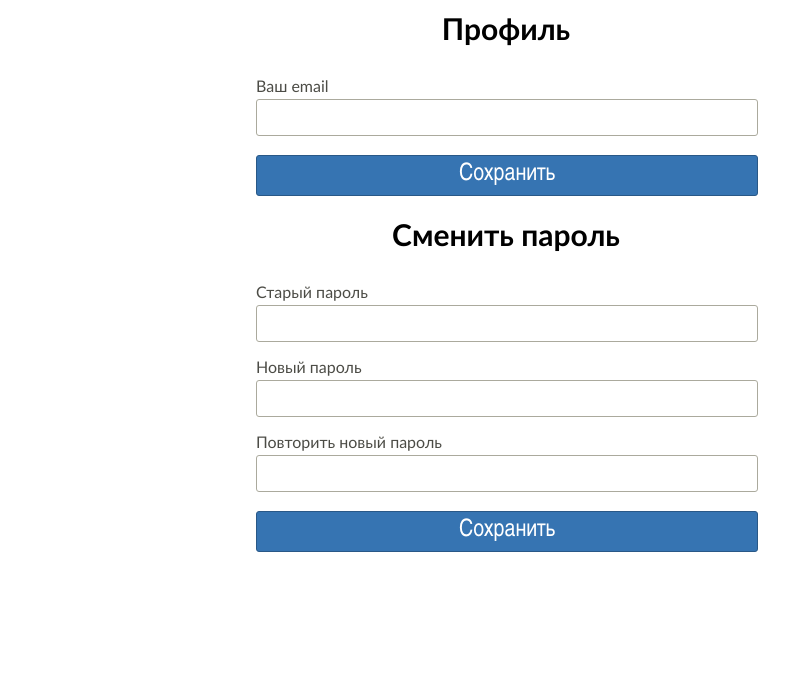
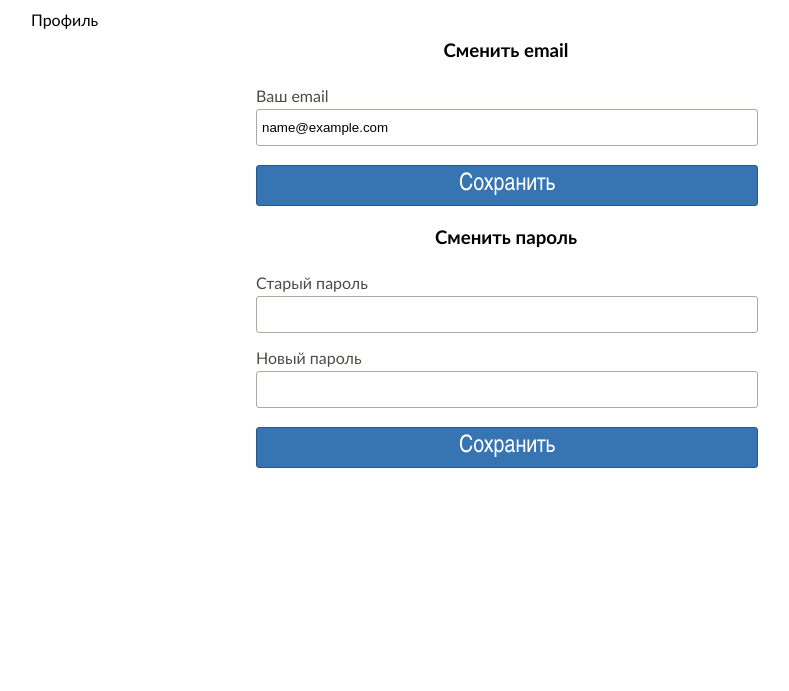
Before and after one commit to khmaksim/CollectionCoin, a Django app: a page that uses templates/base.html in a window 1280 px wide. Shown: the part 70-761 px from the top of the page, without its empty margins (134-923 px from the left). Run offline with Django 3.2, Linux system fonts and the light colour scheme; the visitor is signed in with stand-in values (Sample User, id 1).

Commit message:
Added navigation 'breadcrumb'. Changed Profile.

```diff
--- a/static/css/content/base.scss
+++ b/static/css/content/base.scss
@@ -17,19 +17,6 @@ body {
 /*-----------------------------------*\
                 #BASE
 \*-----------------------------------*/
-/* Headings */
-h2{
-    margin: 10px 0px 10px 5px;
-    font-size: 16px;
-    font-weight: normal;
-}
-h2 a{
-    text-decoration: none;
-    color: #4C4C46;
-}
-h2 a:hover{
-    text-decoration: underline;
-}
 ul {
   list-style: none;
 }
--- a/static/css/layouts/navigate.scss
+++ b/static/css/layouts/navigate.scss
@@ -1,21 +1,33 @@
 @import '../global-vars/locals';
 
-nav {
-}
-nav ul {
+#header_menu {
     margin: 0 50px;
 }
-nav li {
+#header_menu li {
     float: right;
     display: block;
     margin: 15px 25px;
     padding: 10px 0;
 }
-nav a {
+#header_menu a {
     text-decoration: none;
     color: #ffffff;
     font-size: 18px;
 }
-nav a:hover {
+#header_menu a:hover {
     text-decoration: underline;
 }
+#breadcrumbs {
+  margin: 10px 0px 10px 5px;
+}
+#breadcrumbs h2{
+  font-size: 16px;
+  font-weight: normal;
+}
+#breadcrumbs a{
+    text-decoration: none;
+    color: #4C4C46;
+}
+#breadcrumbs a:hover{
+    text-decoration: underline;
+}
--- a/static/css/main.css
+++ b/static/css/main.css
@@ -14,19 +14,6 @@ body {
 /*-----------------------------------*\
                 #BASE
 \*-----------------------------------*/
-/* Headings */
-h2 {
-  margin: 10px 0px 10px 5px;
-  font-size: 16px;
-  font-weight: normal; }
-
-h2 a {
-  text-decoration: none;
-  color: #4C4C46; }
-
-h2 a:hover {
-  text-decoration: underline; }
-
 ul {
   list-style: none; }
 
@@ -147,21 +134,35 @@ div#detail textarea {
   border-radius: 2em;
   transition: all .3s ease-out; }
 
-nav ul {
+#header_menu {
   margin: 0 50px; }
 
-nav li {
+#header_menu li {
   float: right;
   display: block;
   margin: 15px 25px;
   padding: 10px 0; }
 
-nav a {
+#header_menu a {
   text-decoration: none;
   color: #ffffff;
   font-size: 18px; }
 
-nav a:hover {
+#header_menu a:hover {
+  text-decoration: underline; }
+
+#breadcrumbs {
+  margin: 10px 0px 10px 5px; }
+
+#breadcrumbs h2 {
+  font-size: 16px;
+  font-weight: normal; }
+
+#breadcrumbs a {
+  text-decoration: none;
+  color: #4C4C46; }
+
+#breadcrumbs a:hover {
   text-decoration: underline; }
 
 header {
@@ -284,9 +285,8 @@ label {
   width: 500px; }
 
 #profile h3 {
-  font-size: 30px;
   text-align: center;
-  padding-bottom: 30px; }
+  padding-bottom: 10px; }
 
 #profile p {
   margin-bottom: 15px; }
--- a/static/css/smslider.css
+++ b/static/css/smslider.css
@@ -1,6 +1,6 @@
 .sm_slider {
     height: 300px;
-    margin: 25px 25px 0px;
+    margin: 5px 25px 0px;
     position: relative;
     width: 250px;
     border: 1px solid #808080;
--- a/templates/base.html
+++ b/templates/base.html
@@ -12,7 +12,7 @@
 <body>
     <header>
         <nav>
-            <ul>
+            <ul id="header_menu">
                 {% if user.is_authenticated %}
                     <li><a href="{% url 'user_account:logout' %}">Выход</a></li>
                     <li><a href="{% url 'user_account:profile' %}">Профиль</a></li>
@@ -25,6 +25,7 @@
         </nav>
     </header>
     <div id="content">
+        <div id="breadcrumbs"><h2>{% block breadcrumbs %}{% endblock %}</h2></div>
         {% block content %}{% endblock %}
     </div>
 {% block javascript %}{% endblock %}
--- a/templates/coin.html
+++ b/templates/coin.html
@@ -9,8 +9,12 @@
     <script type="text/javascript" src="{% static 'js/jquery.smslider.min.js' %}"></script>
 {% endblock %}
 
+{% block breadcrumbs %}
+    <a href="{% url 'main' %}">Каталог</a> |
+    <a href="{% url 'coins_section' coin.section.id %}">{{ coin.section }}</a> |
+    {{ coin.name }}
+{% endblock %}
 {% block content %}
-    <h2 class="breadcrumbs"><a href="{% url 'main' %}">Разделы</a> | <a href="{% url 'coins_section' coin.section.id %}">{{ coin.section }}</a> | {{ coin.name }}</h2>
     <div id="coin">
         <div class="sm_slider">
             <ul>
--- a/templates/section.html
+++ b/templates/section.html
@@ -2,8 +2,11 @@
 
 {% block title %}{{ section.name }}{% endblock %}
 
+{% block breadcrumbs %}
+    <a href="{% url 'main' %}">Каталог</a> |
+    {{ section.name }}
+{% endblock %}
 {% block content %}
-    <h2 class="breadcrumbs"><a href="{% url 'main' %}">Разделы</a> | {{ section.name }}</h2>
     {% for coin in coins %}
         <div class="coin">
             <div class="header_coin"><a href="{% url 'information_coin' section.id coin.id %}">{{ coin.name }}</a></div>
--- a/user_account/form.py
+++ b/user_account/form.py
@@ -2,24 +2,33 @@ __author__ = 'kolobok'
 
 from django import forms
 
+
 class AuthenticationForm(forms.Form):
-    your_login = forms.CharField(label=u'Ваш email или логин', widget=forms.TextInput(attrs={'placeholder': 'myusername or mymail@mail.com', 'required': 'required'}),
-                                    max_length=50, required=True)
-    your_password = forms.CharField(label=u'Ваш пароль', widget=forms.PasswordInput(attrs={'placeholder': 'abc123DEF .!', 'required': 'required'}),
-                                    max_length=50, required=True)
-    keep_me_login = forms.BooleanField(label=u'Оставаться в системе', widget=forms.CheckboxInput(attrs={'value': 'loginkeeping'}), required=False)
+    your_login = forms.CharField(label=u'Ваш email или логин', widget=forms.TextInput(
+        attrs={'placeholder': 'myusername or mymail@mail.com', 'required': 'required'}), max_length=50, required=True)
+    your_password = forms.CharField(label=u'Ваш пароль', widget=forms.PasswordInput(
+        attrs={'placeholder': 'abc123DEF .!', 'required': 'required'}), max_length=50, required=True)
+    keep_me_login = forms.BooleanField(label=u'Оставаться в системе', widget=forms.CheckboxInput(
+        attrs={'value': 'loginkeeping'}), required=False)
+
 
 class RegistrationForm(forms.Form):
-    email_signup = forms.CharField(label=u'Ваш email', widget=forms.EmailInput(attrs={'placeholder': 'mymail@mail.com', 'required': 'required'}),
-                                    max_length=50, required=True)
-    password_signup = forms.CharField(label=u'Ваш пароль', widget=forms.PasswordInput(attrs={'placeholder': 'abc123DEF .!', 'required': 'required'}),
-                                    max_length=50, required=True)
-    # keep_me_login = forms.BooleanField(label=u'Оставаться в системе', widget=forms.CheckboxInput(attrs={'value': 'loginkeeping'}), required=False)
+    email_signup = forms.CharField(label=u'Ваш email', widget=forms.EmailInput(
+        attrs={'placeholder': 'mymail@mail.com', 'required': 'required'}), max_length=50, required=True)
+    password_signup = forms.CharField(label=u'Ваш пароль', widget=forms.PasswordInput(
+        attrs={'placeholder': 'abc123DEF .!', 'required': 'required'}), max_length=50, required=True)
+
+    # keep_me_login = forms.BooleanField(label=u'Оставаться в системе', widget=forms.CheckboxInput(
+    # attrs={'value': 'loginkeeping'}), required=False)
+
 
 class ProfileChangingEmailForm(forms.Form):
+    saved = False
     email = forms.EmailField(label=u'Ваш email', required=True)
 
+
 class ProfileChangingPasswordForm(forms.Form):
+    saved = False
     password_old = forms.CharField(label=u'Старый пароль', widget=forms.PasswordInput(), required=True)
     password_new = forms.CharField(label=u'Новый пароль', widget=forms.PasswordInput(), required=True)
-    password_new_repeat = forms.CharField(label=u'Повторить новый пароль', widget=forms.PasswordInput(), required=True)
+    # password_new_repeat = forms.CharField(label=u'Повторить новый пароль', widget=forms.PasswordInput(), required=True)
--- a/user_account/static/user_account/css/member/profile.scss
+++ b/user_account/static/user_account/css/member/profile.scss
@@ -3,9 +3,8 @@
     width: 500px;
 }
 #profile h3 {
-    font-size: 30px;
-    text-align: center;
-    padding-bottom: 30px;
+  text-align: center;
+  padding-bottom: 10px;
 }
 #profile p {
 	margin-bottom: 15px;
--- a/user_account/templates/profile.html
+++ b/user_account/templates/profile.html
@@ -2,11 +2,13 @@
 
 {% block title %}Профиль{% endblock %}
 
+{% block breadcrumbs %}Профиль{% endblock %}
 {% block content %}
     <div id="profile">
         <section>
-            <form action="../../templates" method="post">
-                <h3>Профиль</h3>
+            <form action="." method="post">{% csrf_token %}
+                <h3>Сменить email</h3>
+                <p>{% if changing_email_form.saved %}Сохранено{% endif %}</p>
                 <p>
                     <label for="{{ changing_email_form.email.name }}">{{ changing_email_form.email.label }}</label>
                     {{ changing_email_form.email }}
@@ -17,8 +19,9 @@
             </form>
         </section>
         <section>
-            <form action="../../templates" method="post">
+            <form action="." method="post">{% csrf_token %}
                 <h3>Сменить пароль</h3>
+                <p>{% if changing_password_form.saved %}Сохранено{% endif %}</p>
                 <p>
                     <label for="{{ changing_password_form.password_old.name }}">{{ changing_password_form.password_old.label }}</label>
                     {{ changing_password_form.password_old }}
@@ -27,10 +30,10 @@
                     <label for="{{ changing_password_form.password_new.name }}">{{ changing_password_form.password_new.label }}</label>
                     {{ changing_password_form.password_new }}
                 </p>
-                <p>
-                    <label for="{{ changing_password_form.password_new_repeat.name }}">{{ changing_password_form.password_new_repeat.label }}</label>
-                    {{ changing_password_form.password_new_repeat }}
-                </p>
+{#                <p>#}
+{#                    <label for="{{ changing_password_form.password_new_repeat.name }}">{{ changing_password_form.password_new_repeat.label }}</label>#}
+{#                    {{ changing_password_form.password_new_repeat }}#}
+{#                </p>#}
                 <p class="login button">
                     <input type="submit" value="Сохранить" />
                 </p>
--- a/user_account/views.py
+++ b/user_account/views.py
@@ -4,6 +4,7 @@ from django.shortcuts import render
 from django.http import HttpResponseRedirect
 from django.contrib.auth import authenticate, login
 from user_account.form import AuthenticationForm, RegistrationForm, ProfileChangingEmailForm, ProfileChangingPasswordForm
+from django.contrib.auth.models import User
 
 
 def authentication(request):
@@ -45,17 +46,34 @@ def user_agreement(request):
 
 
 def profile(request):
+    user = request.user
+
     if request.method == 'POST':
-        changing_email_form = ProfileChangingEmailForm(request.POST)#, auto_id='%s')
-        changing_password_form = ProfileChangingPasswordForm(request.POST, auto_id='%s')
+        changing_email_form = ProfileChangingEmailForm(request.POST, initial={'email': user.email})
+        if changing_email_form.has_changed():
+            if changing_email_form.is_bound and changing_email_form.is_valid():
+                user.email = changing_email_form.cleaned_data['email']
+                user.save()
+                changing_email_form.saved = True
+
+        changing_password_form = ProfileChangingPasswordForm(request.POST,
+                                                             initial={'password_old': user.password,
+                                                                      'password_new': ''})
+        if changing_password_form.has_changed():
+            if changing_password_form.is_bound and changing_password_form.is_valid():
+                password_new = changing_password_form.cleaned_data['password_new']
+                password_old = changing_password_form.cleaned_data['password_old']
+                if password_new != password_old and user.check_password(password_old):
+                    user.set_password(password_new)
+                    user.save()
+                    changing_password_form.saved = True
+
     else:
-        changing_password_form = ProfileChangingPasswordForm(auto_id='%s')
-        changing_email_form = ProfileChangingEmailForm(auto_id='%s')
+        changing_email_form = ProfileChangingEmailForm({'email': user.email})
+        changing_password_form = ProfileChangingPasswordForm()
 
-    return render(request, 'profile.html', {'changing_password_form': changing_password_form, 'changing_email_form': changing_email_form})
-
-
-from django.contrib.auth.models import User
+    return render(request, 'profile.html', {'changing_password_form': changing_password_form,
+                                            'changing_email_form': changing_email_form})
 
 
 def create_user(email, password):
```
